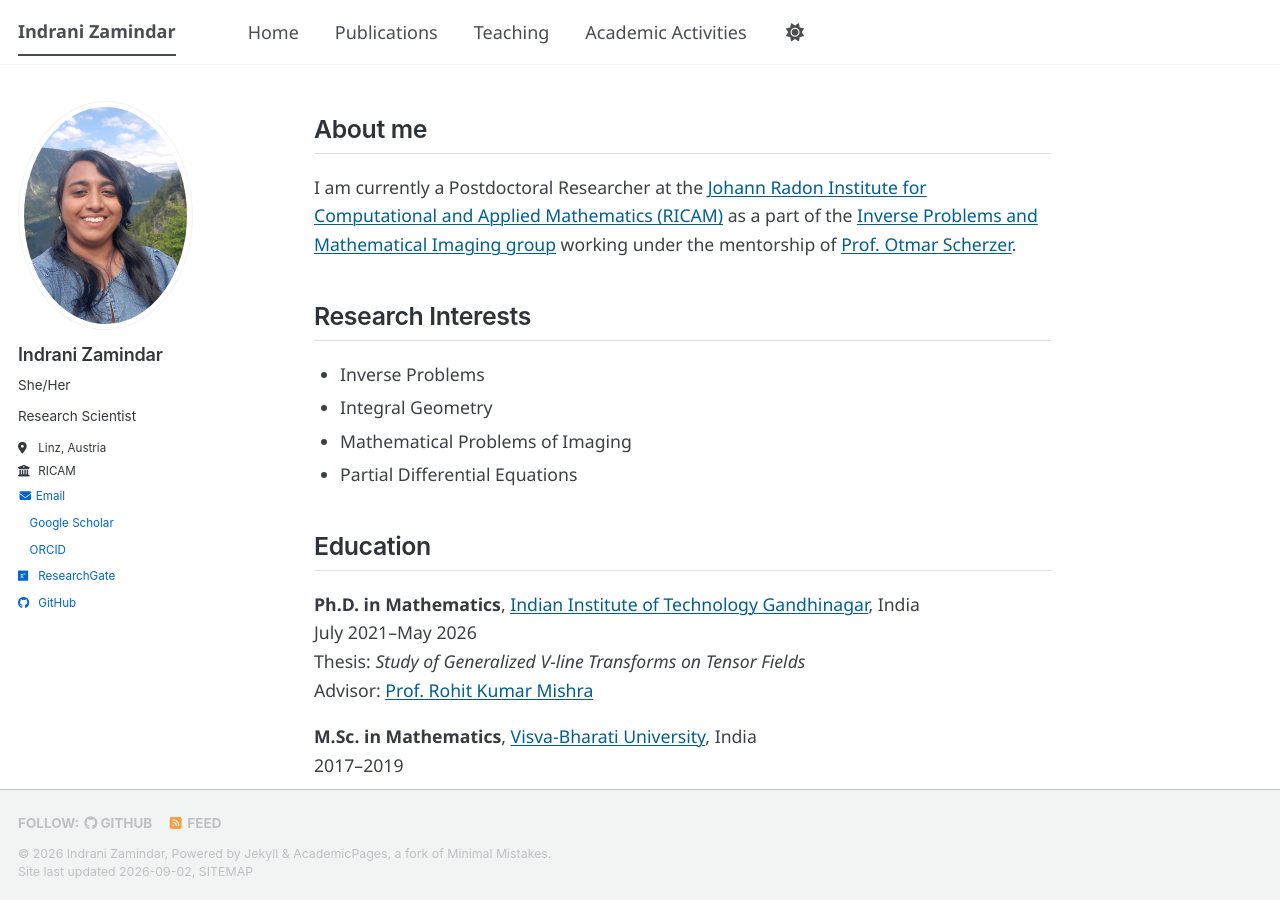
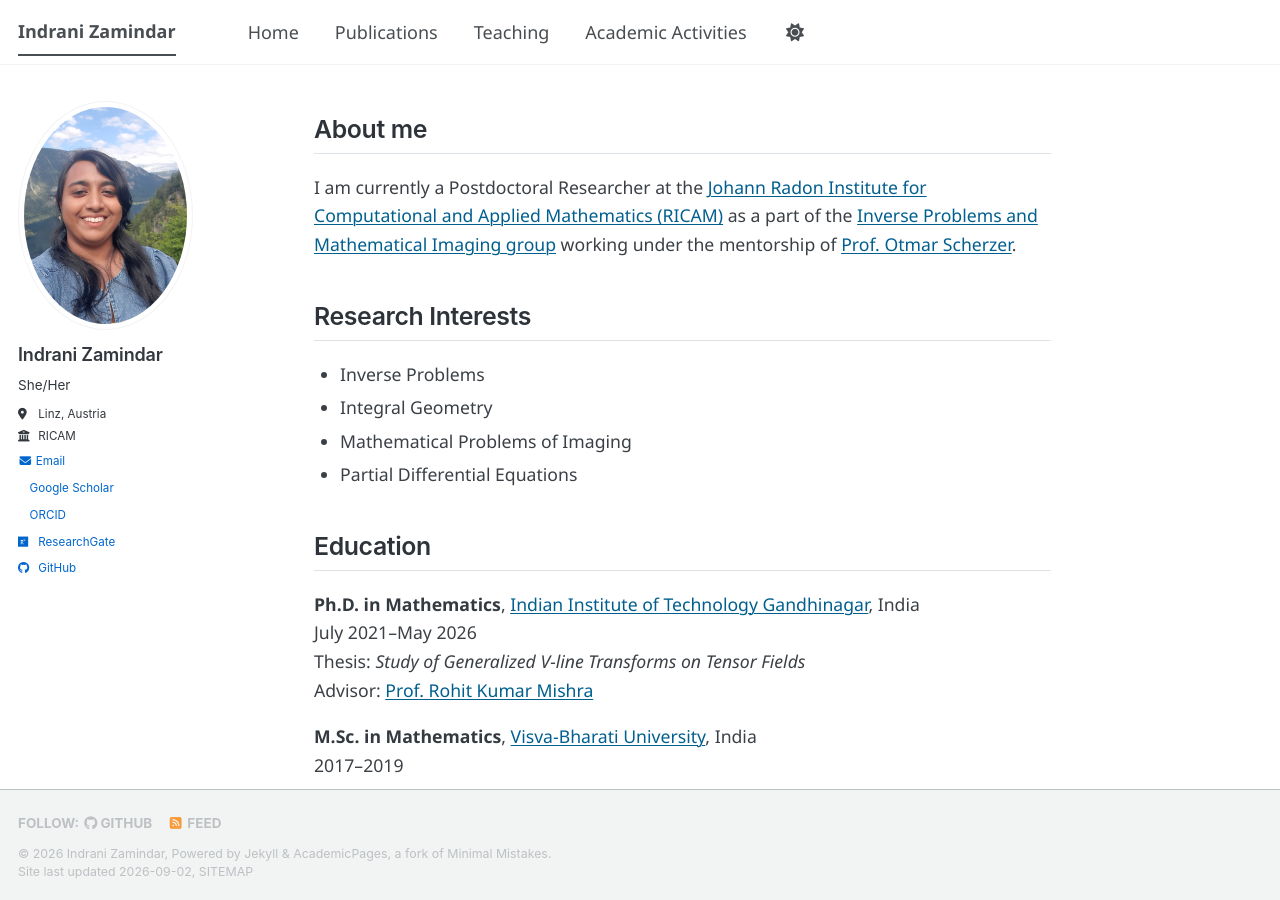
Before and after one commit to izamindar/izamindar.github.io, a Jekyll site: the page built from _pages/about.md, in a window 1280 px wide and 900 px high. Built offline with Jekyll 4.4.1, drawn with Linux system fonts in a browser that asks for light colours; a style sheet for code colours, icons or effects is not loaded.

Commit message:
Clear bio field in _config.yml
Updated bio field to be empty in the configuration.

```diff
--- a/_config.yml
+++ b/_config.yml
@@ -26,7 +26,7 @@ author:
   avatar           : "hall.jpeg"
   name             : "Indrani Zamindar"
   pronouns         : "She/Her"
-  bio              : "Research Scientist"
+  bio              :
   location         : "Linz, Austria"
   employer         : "RICAM"
   uri              : # URL
```
